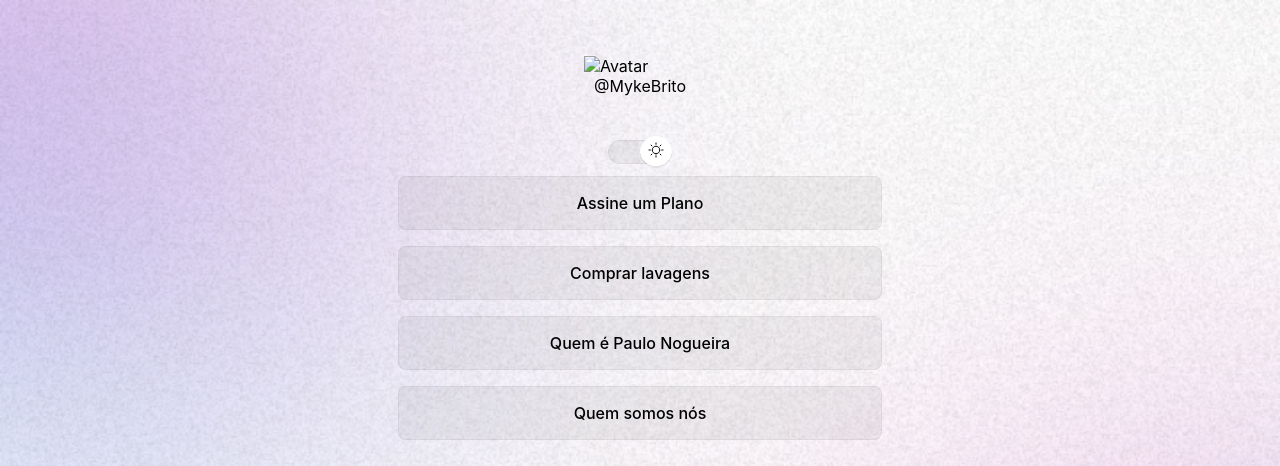
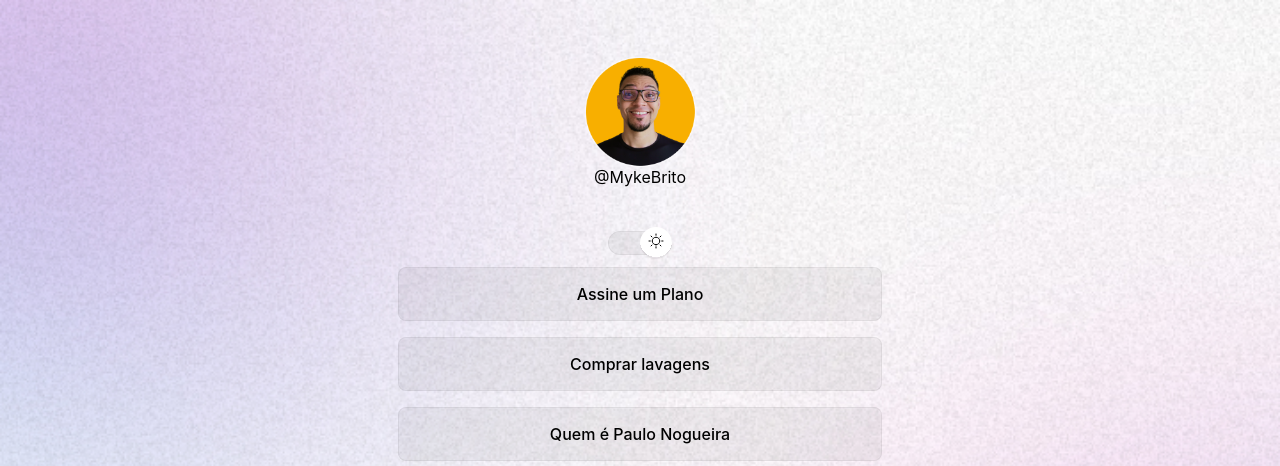
Before and after one commit to Paulosnogueira/projetonovo, a plain HTML site: page index.html in a window 1280 px wide. Shown: the top 466 px of the page. Drawn offline with nearby package versions, Linux system fonts and the light colour scheme; the site is published under a folder, as on GitHub Pages, so addresses that start at the root find nothing.

Commit message:
Update index.html

```diff
--- a/index.html
+++ b/index.html
@@ -9,7 +9,7 @@
 <body>
     <div id="container">
         <div id="profile">
-            <img src="/avatar.png" alt="Avatar">
+            <img src="avatar.png" alt="Avatar">
             <p id="social-text">@MykeBrito</p>
         </div>
         <div id="switch" onclick="toggleMode()">
```
